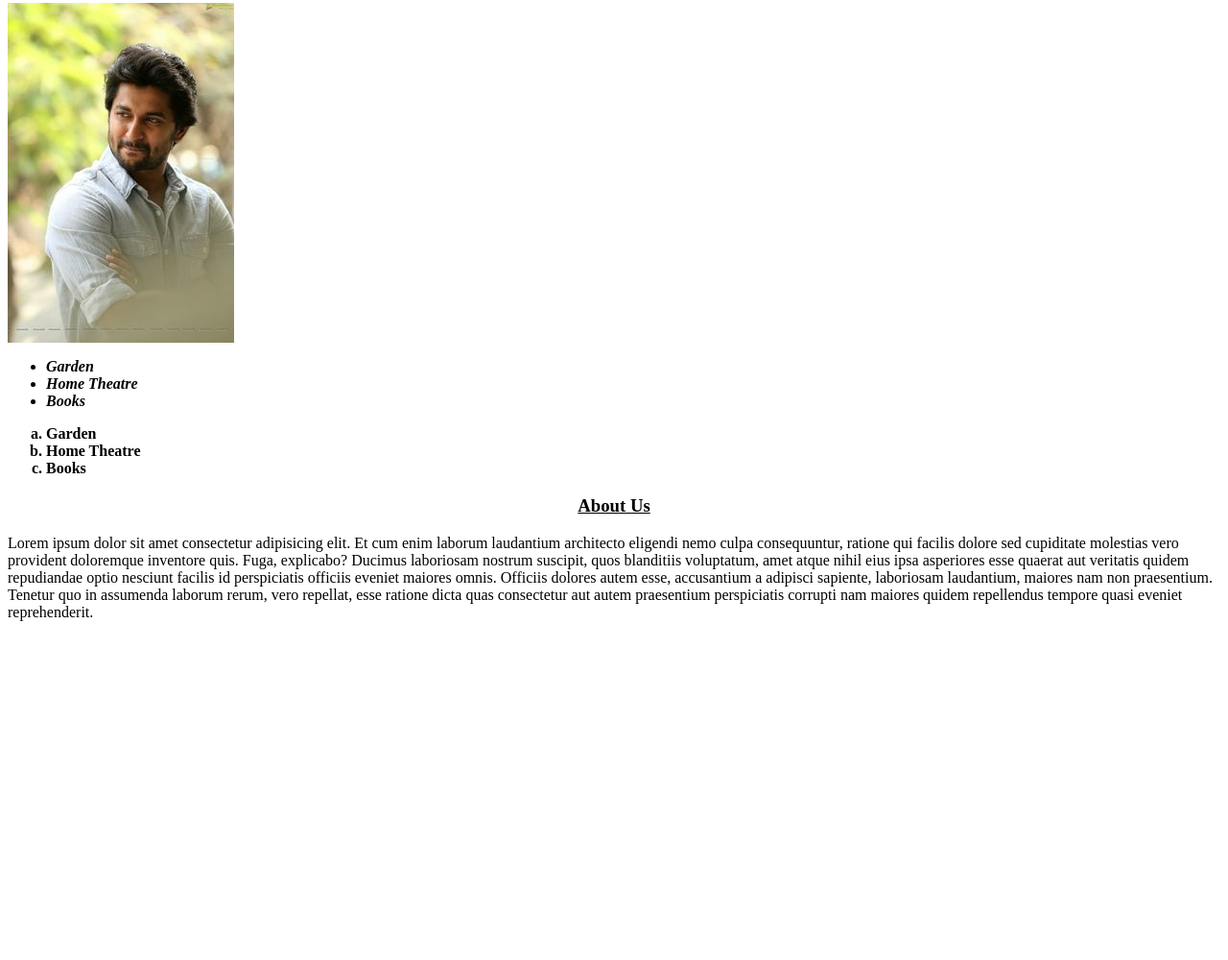
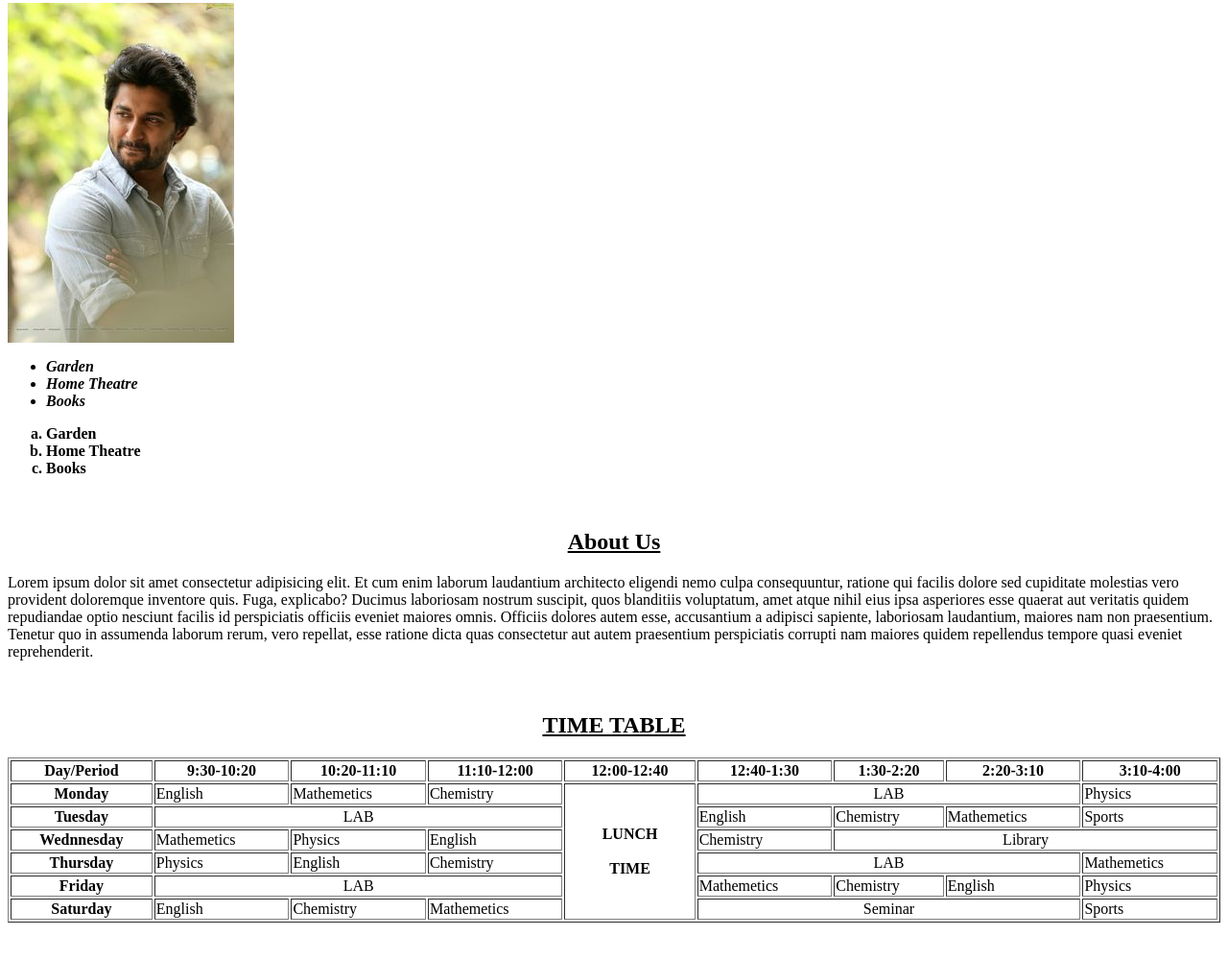
Before and after one commit to RanjitBiswasDM/Website-Class-2, a plain HTML site: page index.html in a window 1280 px wide. Shown: the part 330-1330 px from the top of the page at 96% size. Before the commit the page ends 993 px from the top, so only its background shows below. Drawn offline with Linux system fonts and the light colour scheme.

Commit message:
files are added table

```diff
--- a/index.html
+++ b/index.html
@@ -33,7 +33,8 @@
         <li>Books</li>
       </b>
     </ol>
-    <center><u><span><h3>About Us</h3></span></u></center>
+    <br>
+    <center><u><span><h2>About Us</h2></span></u></center>
     <p>
       Lorem ipsum dolor sit amet consectetur adipisicing elit. Et cum enim
       laborum laudantium architecto eligendi nemo culpa consequuntur, ratione
@@ -47,5 +48,78 @@
       quas consectetur aut autem praesentium perspiciatis corrupti nam maiores
       quidem repellendus tempore quasi eveniet reprehenderit.
     </p>
+
+  </table>
+  <br>
+
+  <!--Second table is started from here-->
+  <h2><center><u>TIME TABLE</u></h2></center>
+  <table border="1" width="100%">
+      <tr>
+          <th>Day/Period</th>
+          <th>9:30-10:20</th>
+          <th>10:20-11:10</th>
+          <th>11:10-12:00</th>
+          <th>12:00-12:40</th>
+          <th>12:40-1:30</th>
+          <th>1:30-2:20</th>
+          <th>2:20-3:10</th>
+          <th>3:10-4:00</th>
+      </tr>
+      <tr>
+          <th>Monday</th>
+          <td>English</td>
+          <td>Mathemetics</td>
+          <td>Chemistry</td>
+          <td rowspan="6"><center><b>LUNCH<br><br>TIME</b></center></td>
+          <td colspan="3"><center>LAB</center></td>
+          <td>Physics</td>
+      </tr>
+      <tr>
+          <th>Tuesday</th>
+          <td colspan="3"><center>LAB</center></td>
+          <td>English</td>
+          <td>Chemistry</td>
+          <td>Mathemetics</td>
+          <td>Sports</td>
+      </tr>
+      <tr>
+          <th>Wednnesday</th>
+          <td>Mathemetics</td>
+          <td>Physics</td>
+          <td>English</td>
+          <td>Chemistry</td>
+          <td colspan="3"><center>Library</center></td>
+      </tr>
+      <tr>
+          <th>Thursday</th>
+          <td>Physics</td>
+          <td>English</td>
+          <td>Chemistry</td>
+          <td colspan="3"><center>LAB</center></td>
+          <td>Mathemetics</td>
+      </tr>
+      <tr>
+          <th>Friday</th>
+          <td colspan="3"><center>LAB</center></td>
+          <td>Mathemetics</td>
+          <td>Chemistry</td>
+          <td>English</td>
+          <td>Physics</td>
+      </tr>
+      <tr>
+          <th>Saturday</th>
+          <td>English</td>
+          <td>Chemistry</td>
+          <td>Mathemetics</td>
+          <td colspan="3"><center>Seminar</center></td>
+          <td>Sports</td>
+      </tr>
+  </table>
+  <br>
+  <br>
+  <br>
+  <br>
+
   </body>
 </html>
```
